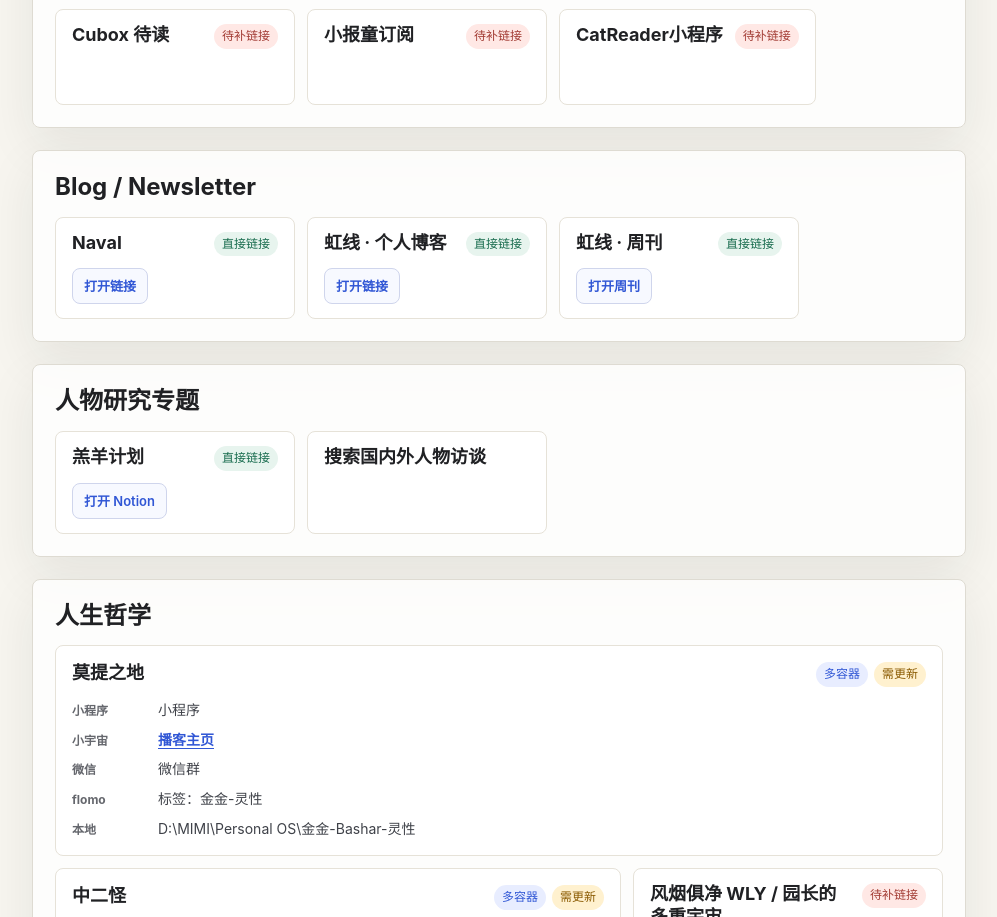
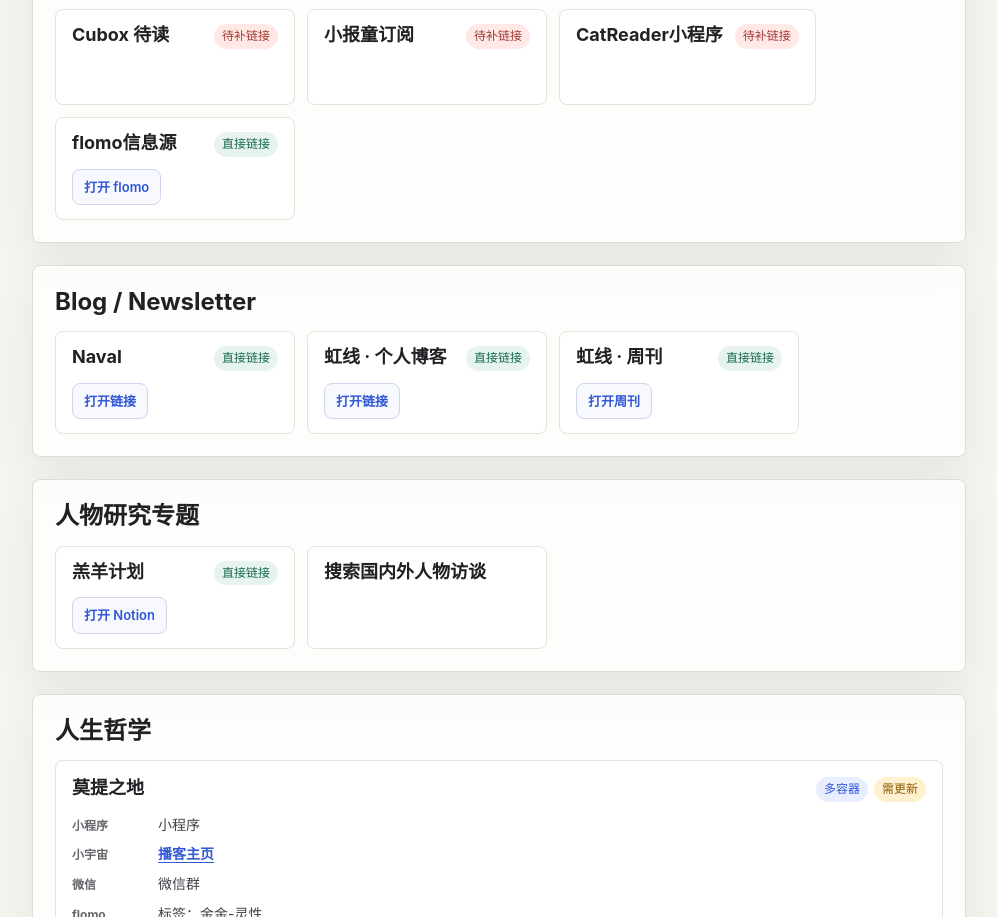
Before and after one commit to janemeladee/my-info-sources, a plain HTML site: page index.html in a window 1280 px wide. Shown: the part 1782-2699 px from the top of the page, without its empty margins (264-1261 px from the left). Drawn offline with Linux system fonts and the light colour scheme.

Commit message:
Add flomo information source card

```diff
--- a/index.html
+++ b/index.html
@@ -644,6 +644,10 @@
             <article class="card" data-source="CatReader小程序 catreader 微信小程序 其它平台">
               <div class="card-top"><div><h3 class="title">CatReader小程序</h3><div class="meta">微信小程序 · CatReader</div></div><div class="tags"><span class="tag todo">待补链接</span></div></div>
             </article>
+            <article class="card" data-source="flomo信息源 flomo 其它平台">
+              <div class="card-top"><div><h3 class="title">flomo信息源</h3><div class="meta">flomo · 信息源</div></div><div class="tags"><span class="tag direct">直接链接</span></div></div>
+              <div class="actions"><a class="button" href="https://v.flomoapp.com/mine?tag=%E4%BF%A1%E6%81%AF%E6%BA%90&amp;pin=1" target="_blank" rel="noreferrer">打开 flomo</a></div>
+            </article>
           </div>
         </section>
 
```
